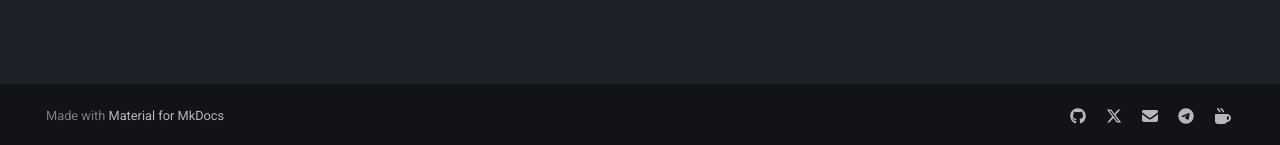
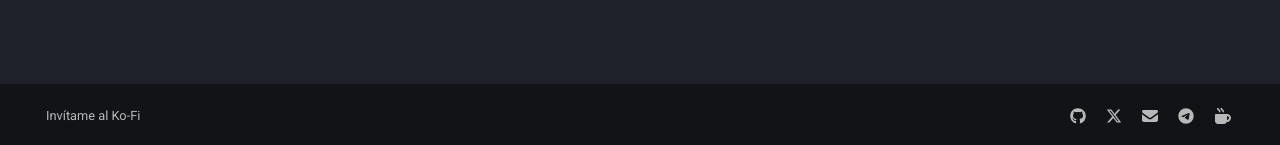
Before and after one commit to jimraynor88/blog, an MkDocs documentation site: the page built from docs/index.md, in a window 1280 px wide. Shown: the part 752-897 px from the top of the page. Built offline with MkDocs 1.6.1 and Material for MkDocs 9.7.7, drawn with Linux system fonts in a browser that asks for light colours.

Commit message:
Update mkdocs.yml

```diff
--- a/mkdocs.yml
+++ b/mkdocs.yml
@@ -26,8 +26,9 @@ plugins:
   - rss
   - bettertags
 
+copyright: "Invítame al Ko-Fi"   # texto que aparecerá en el footer
 extra:
-  generator: true
+  generator: false               # sigue siendo necesario
   social:
     - icon: fontawesome/brands/github
       link: https://github.com/jimraynor88
```
